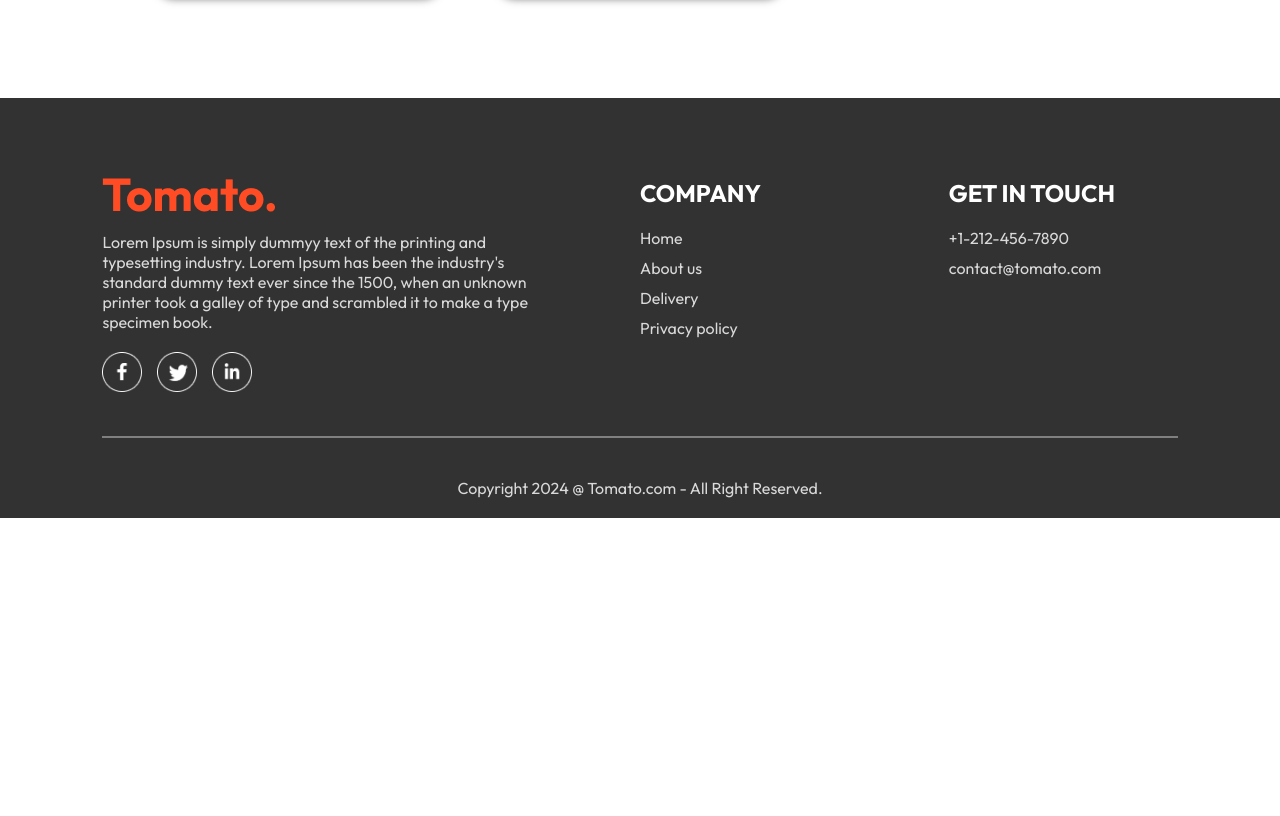
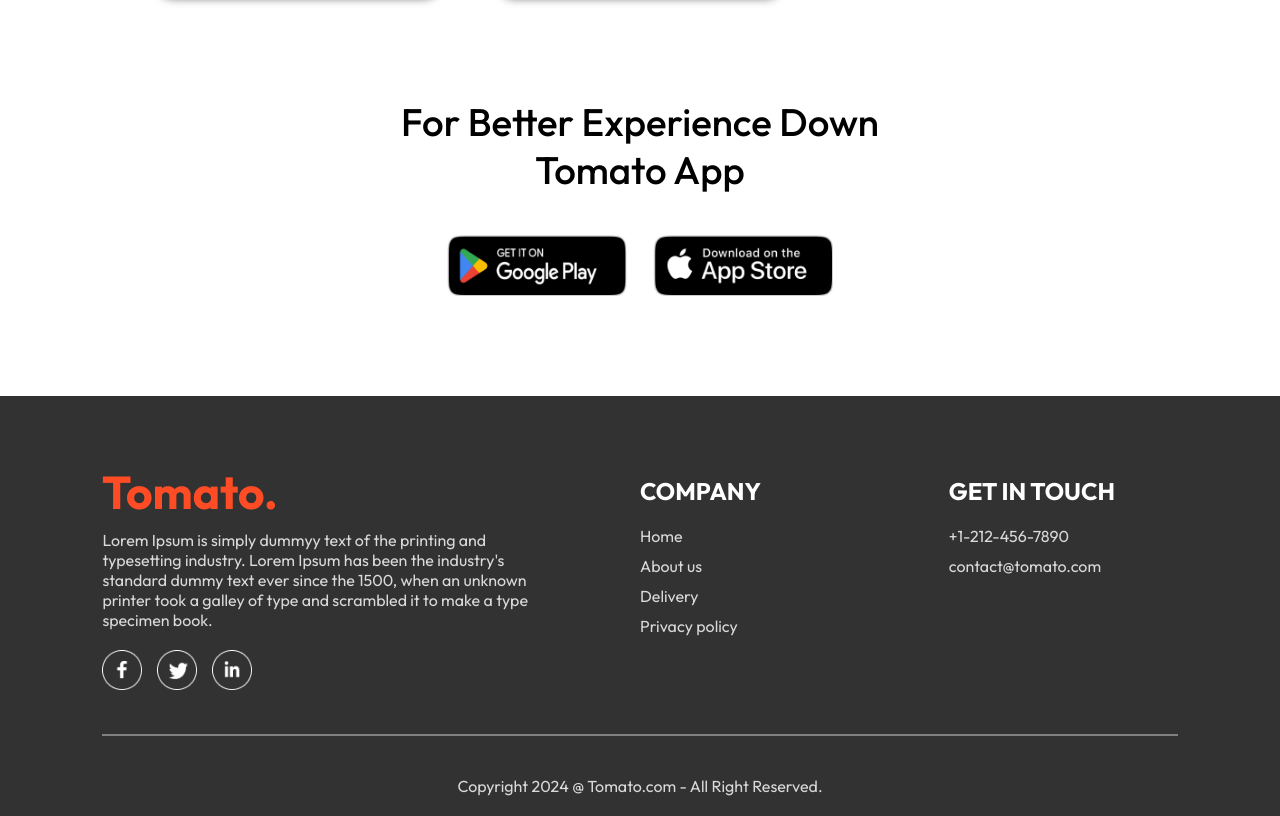
Before and after one commit to TiM1113/Project-FoodDelivery, a React (Vite) app in the folder frontend/: page / in a window 1280 px wide. Shown: the part 5643-6459 px from the top of the page. Before the commit the page ends 6161 px from the top, so only its background shows below. Built offline with nearby package versions, Linux system fonts and the light colour scheme.

Commit message:
AppDownload component completed

```diff
--- /dev/null
+++ b/frontend/src/components/AppDownload/AppDownload.css
@@ -0,0 +1,25 @@
+.app-download{
+  margin: auto auto;
+  margin-top: 100px;
+  font-size: max(3vw,20px);
+  text-align: center;
+  font-weight: 500;
+}
+
+.app-download-platforms{
+  display: flex;
+  justify-content: center;
+  gap: max(2vw,10px);
+  margin-top: 40px;
+}
+
+.app-download-platforms img{
+  width: max(30vw,120px);
+  max-width: 180px;
+  transition: 0.5s;
+  cursor: pointer;
+}
+
+.app-download-platforms img:hover{
+  transform: scale(1.05);
+}
--- /dev/null
+++ b/frontend/src/components/AppDownload/AppDownload.jsx
@@ -0,0 +1,17 @@
+import React from 'react'
+import './AppDownload.css'
+import { assets } from '../../assets/assets'
+
+const AppDownload = () => {
+  return (
+    <div className='app-download' id='app-download'>
+      <p>For Better Experience Down <br />Tomato App</p>
+      <div className="app-download-platforms">
+        <img src={assets.play_store} alt="" />
+        <img src={assets.app_store} alt="" />
+      </div>
+    </div>
+  )
+}
+
+export default AppDownload
--- a/frontend/src/pages/Home/Home.jsx
+++ b/frontend/src/pages/Home/Home.jsx
@@ -3,6 +3,7 @@
 import Header from '../../components/Header/Header';
 import ExploreMenu from '../../components/ExploreMenu/ExploreMenu';
 import FoodDisplay from '../../components/FoodDisplay/FoodDisplay';
+import AppDownload from '../../components/AppDownload/AppDownload';
 
 const Home = () => {
 
@@ -13,6 +14,7 @@
 			<Header/>
       <ExploreMenu category={category} setCategory={setCategory}/>
       <FoodDisplay category={category}/>
+      <AppDownload/>
 		</div>
 	);
 };
```
